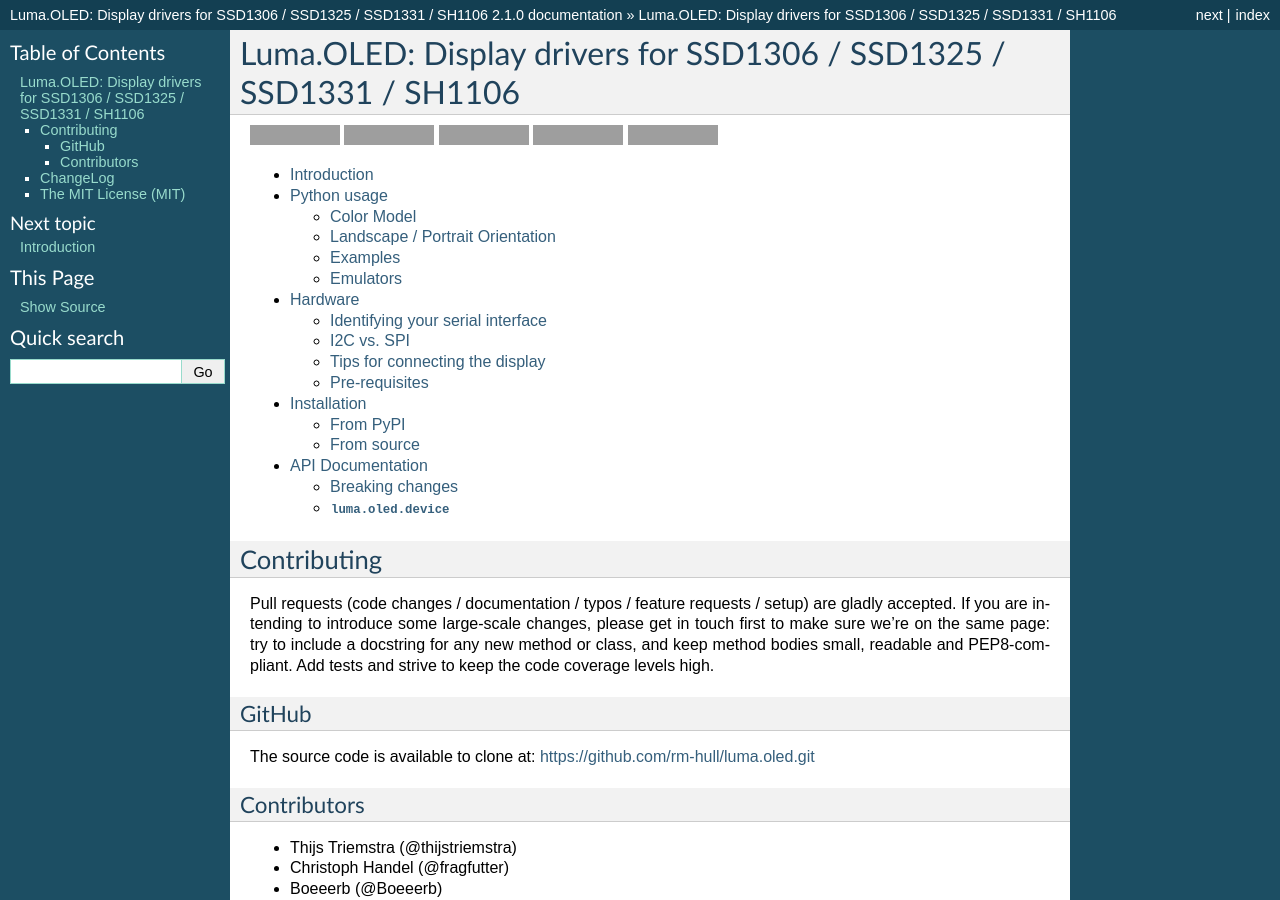
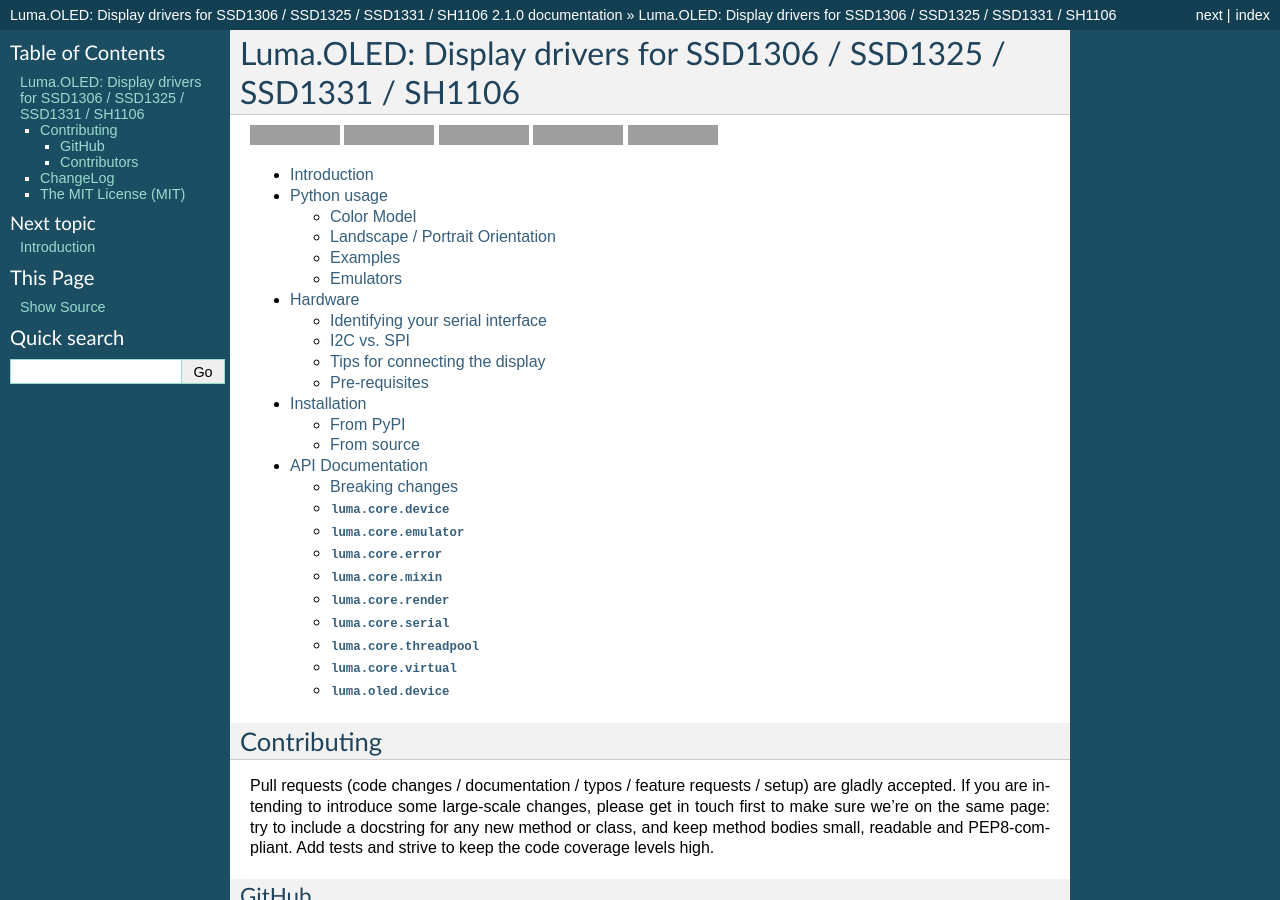
Before and after one commit to rm-hull/luma.oled, a Sphinx documentation site: the page built from doc/index.rst, in a window 1280 px wide and 900 px high, cut to the strip 0-900 px from the top of the window. Built offline with Sphinx 7.4.7, drawn with Linux system fonts in a browser that asks for light colours; pages that are not in the unit, such as notebooks, are missing from menus; grey boxes are pictures that could not be loaded.

```diff
--- a/doc/api-documentation.rst
+++ b/doc/api-documentation.rst
@@ -25,9 +25,82 @@ Breaking changes
    This breaking change was necessary to be able to add different classes of
    devices, so that they could reuse core components.
 
+:mod:`luma.core.device`
+"""""""""""""""""""""""
+.. automodule:: luma.core.device
+    :members:
+    :inherited-members:
+    :undoc-members:
+    :show-inheritance:
+
+
+:mod:`luma.core.emulator`
+"""""""""""""""""""""""""
+.. automodule:: luma.core.emulator
+    :members:
+    :inherited-members:
+    :undoc-members:
+    :show-inheritance:
+
+
+:mod:`luma.core.error`
+""""""""""""""""""""""
+.. automodule:: luma.core.error
+    :members:
+    :inherited-members:
+    :undoc-members:
+    :show-inheritance:
+
+
+:mod:`luma.core.mixin`
+""""""""""""""""""""""
+.. automodule:: luma.core.mixin
+    :members:
+    :inherited-members:
+    :undoc-members:
+    :show-inheritance:
+
+
+:mod:`luma.core.render`
+"""""""""""""""""""""""
+.. automodule:: luma.core.render
+    :members:
+    :inherited-members:
+    :undoc-members:
+    :show-inheritance:
+
+
+:mod:`luma.core.serial`
+"""""""""""""""""""""""
+.. automodule:: luma.core.serial
+    :members:
+    :inherited-members:
+    :undoc-members:
+    :show-inheritance:
+
+
+:mod:`luma.core.threadpool`
+"""""""""""""""""""""""""""
+.. automodule:: luma.core.threadpool
+    :members:
+    :inherited-members:
+    :undoc-members:
+    :show-inheritance:
+
+
+:mod:`luma.core.virtual`
+""""""""""""""""""""""""
+.. automodule:: luma.core.virtual
+    :members:
+    :inherited-members:
+    :undoc-members:
+    :show-inheritance:
+
+
 :mod:`luma.oled.device`
 """""""""""""""""""""""
 .. automodule:: luma.oled.device
     :members:
+    :inherited-members:
     :undoc-members:
     :show-inheritance:
```
